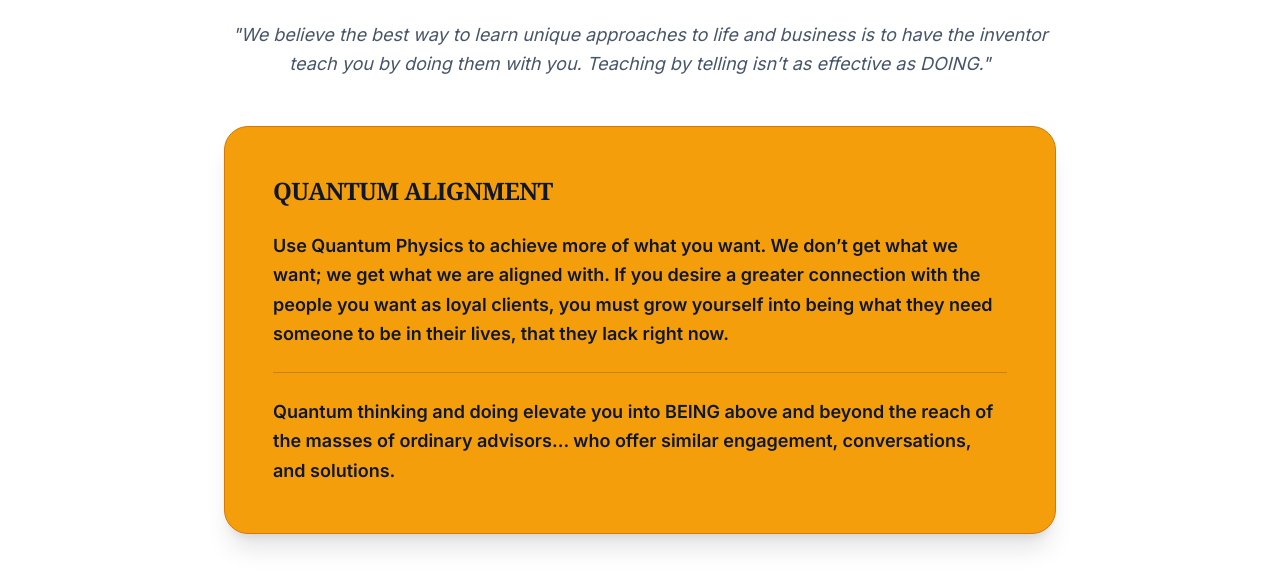
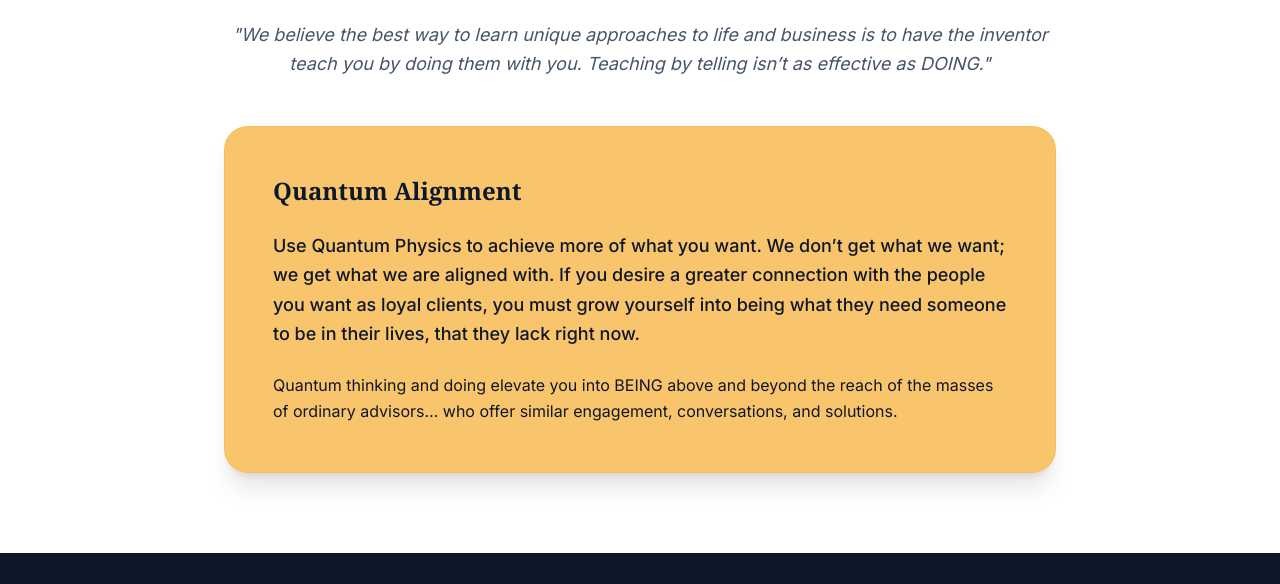
Before and after one commit to jasoncrossman/transcendent-heroic-advisor, a React (Vite) app: page / in a window 1280 px wide. Shown: the part 813-1397 px from the top of the page. Built offline with nearby package versions, Linux system fonts and the light colour scheme.

Commit message:
Restore Philosophy Section with updated styles
Restored the Philosophy Section with updated styles and text.

```diff
--- a/pages/LandingPage.tsx
+++ b/pages/LandingPage.tsx
@@ -53,14 +53,14 @@ const LandingPage: React.FC = () => {
             </p>
           </div>
 
-    {/* Updated block to match the "Beyond Compliance" style */}
-    <div className="bg-amber-500 p-8 md:p-12 rounded-3xl border border-amber-600 shadow-xl text-left transform hover:scale-[1.01] transition-transform duration-300">
-      <h3 className="text-2xl font-black text-slate-900 mb-6 font-serif uppercase tracking-tight">Quantum Alignment</h3>
+          {/* Restored text with the requested 60% amber background */}
+          <div className="bg-amber-500/60 backdrop-blur-sm p-8 md:p-12 rounded-3xl border border-amber-500/20 shadow-xl text-left transform hover:scale-[1.01] transition-all duration-300">
+            <h3 className="text-2xl font-bold text-slate-900 mb-6 font-serif">Quantum Alignment</h3>
             <div className="space-y-6">
-        <p className="text-slate-900 font-semibold text-lg leading-relaxed">
+              <p className="text-slate-900 font-medium text-lg leading-relaxed">
                 Use Quantum Physics to achieve more of what you want. We don’t get what we want; we get what we are aligned with. If you desire a greater connection with the people you want as loyal clients, you must grow yourself into being what they need someone to be in their lives, that they lack right now.
               </p>
-        <p className="text-slate-900 font-bold text-lg leading-relaxed border-t border-slate-900/20 pt-6">
+              <p className="text-slate-900 leading-relaxed">
                 Quantum thinking and doing elevate you into BEING above and beyond the reach of the masses of ordinary advisors… who offer similar engagement, conversations, and solutions.
               </p>
             </div>
```
Lines whose indentation alone changed are shown as unchanged.
